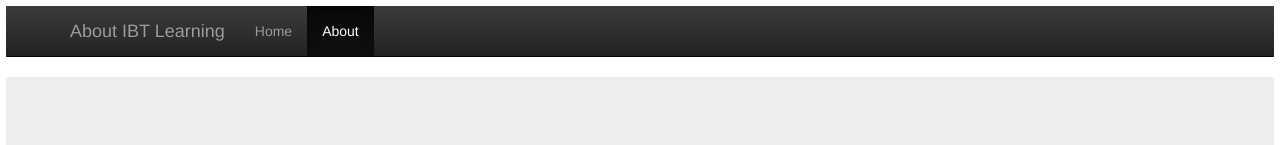
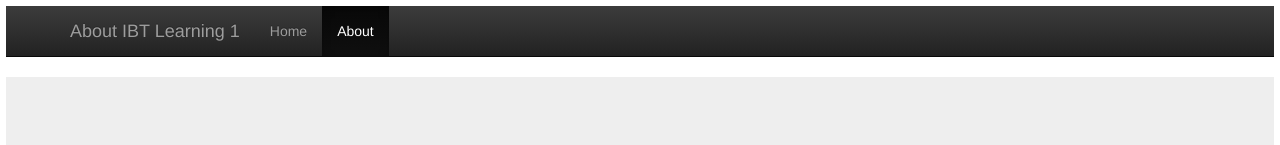
Before and after one commit to rupeshmdemoaccount/nodejs-webapp, a website: page about.html in a window 1280 px wide. Shown: the top 145 px of the page. Drawn offline with nearby package versions, Linux system fonts and the light colour scheme.

Commit message:
Update about.html

```diff
--- a/about.html
+++ b/about.html
@@ -10,7 +10,7 @@
     <div style="margin:6px;">
       <nav class="navbar navbar-inverse navbar-static-top">
     <div class="container">
-      <a class="navbar-brand" href="/"> About IBT Learning </a>
+      <a class="navbar-brand" href="/"> About IBT Learning 1 </a>
       <ul class="nav navbar-nav">
         <li>
           <a href="/">Home</a>
```
